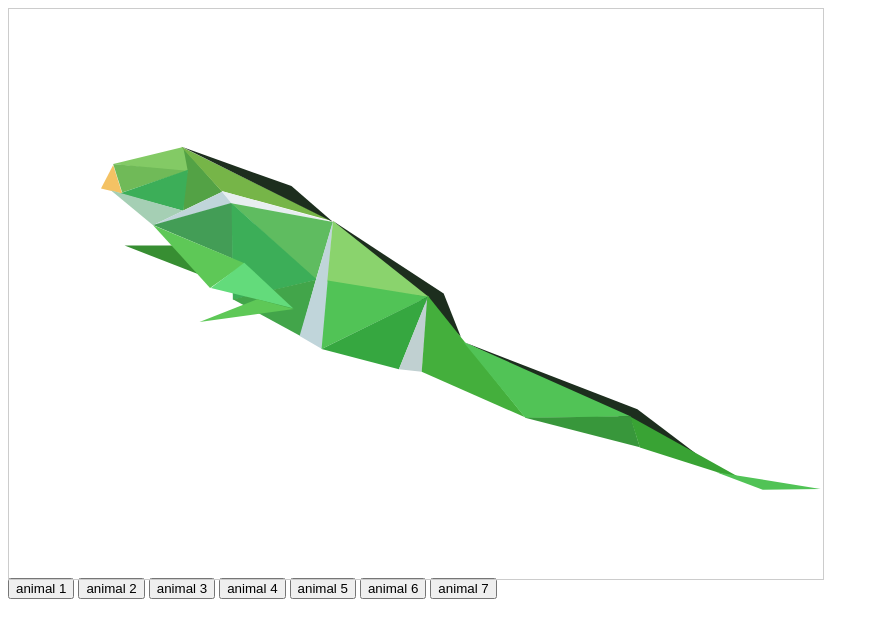
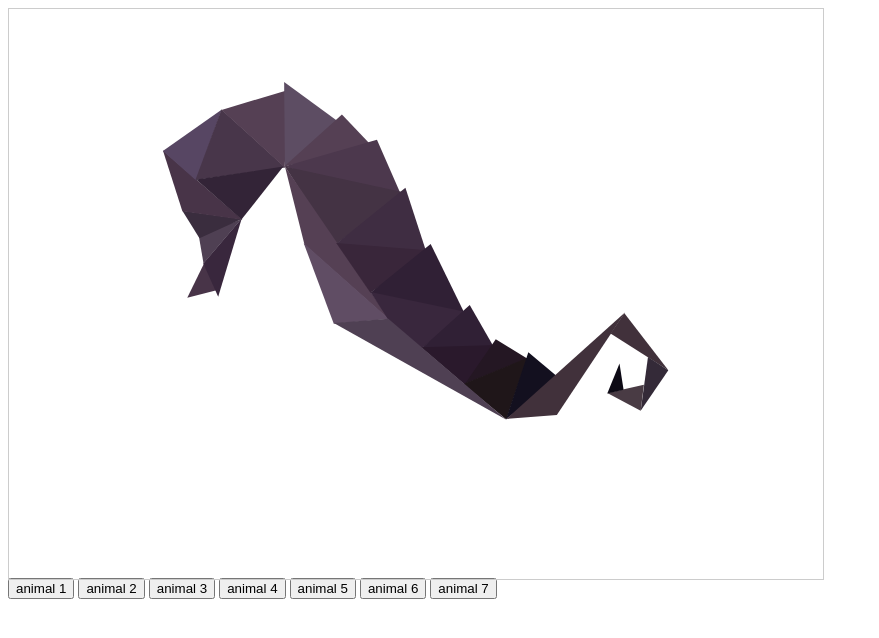
Before and after one commit to daialihexiaoniu/Code_demo, a website with bundled scripts: page src/inPieces/inPieces.html in a window 1280 px wide. Shown: the whole page, without its empty margins (0-879 px from the left). Built offline with nearby package versions, Linux system fonts and the light colour scheme.

Commit message:
add seahorse

```diff
--- a/src/inPieces/inPieces.html
+++ b/src/inPieces/inPieces.html
@@ -8,7 +8,7 @@
     <link rel="stylesheet" href="./inPieces.scss">
 </head>
 <body>
-    <div class="wrap pieces-wrap-9 J-wrap">
+    <div class="wrap pieces-wrap-10 J-wrap">
         <div class="shard-wrap">
             <div class="shard"></div>
         </div>
--- a/src/inPieces/inPieces.scss
+++ b/src/inPieces/inPieces.scss
@@ -1252,3 +1252,126 @@
         background-color: #51C356;
     }
 }
+
+.pieces-wrap-10 .shard-wrap {
+    &:nth-child(1) .shard {
+        clip-path: polygon(23.96% 44.643%, 21.9% 50.643%, 25.5% 49.357%);
+        background-color: #483448;
+    }
+    &:nth-child(2) .shard {
+        clip-path: polygon(23.86% 44.643%, 28.6% 36.7%, 25.7% 50.5%);
+        background-color: #39273D;
+    }
+    &:nth-child(3) .shard {
+        clip-path: polygon(23.3% 39.643%, 28.5% 36.929%, 23.9% 44.643%);
+        background-color: #4F4053;
+    }
+    &:nth-child(4) .shard {
+        clip-path: polygon(21.3% 35.4%, 28.6% 36.86%, 23.4% 40.214%);
+        background-color: #3A2D3E;
+    }
+    &:nth-child(5) .shard {
+        clip-path: polygon(18.9% 24.786%, 28.67% 36.99%, 21.3% 35.5%);
+        background-color: #483448;
+    }
+    &:nth-child(6) .shard {
+        clip-path: polygon(18.9% 24.929%, 26.15% 17.643%, 23% 30.071%);
+        background-color: #574663;
+    }
+    &:nth-child(7) .shard {
+        clip-path: polygon(22.9% 30%, 26.1% 17.643%, 33.95% 27.786%);
+        background-color: #48364A;
+    }
+    &:nth-child(8) .shard {
+        clip-path: polygon(23% 29.929%, 33.7% 27.643%, 28.56% 36.95%);
+        background-color: #332437;
+    }
+    &:nth-child(9) .shard {
+        clip-path: polygon(26.1% 17.7%, 34.3% 14.214%, 33.87% 27.8%);
+        background-color: #554054;
+    }
+    &:nth-child(10) .shard {
+        clip-path: polygon(33.8% 12.786%, 40.6% 19.929%, 33.9% 27.643%);
+        background-color: #5D4D63;
+    }
+    &:nth-child(11) .shard {
+        clip-path: polygon(33.8% 27.643%, 40.9% 18.5%, 44.7% 24.214%);
+        background-color: #554054;
+    }
+    &:nth-child(12) .shard {
+        clip-path: polygon(33.8% 27.643%, 45.2% 22.929%, 48.4% 33.357%);
+        background-color: #4C384D;
+    }
+    &:nth-child(13) .shard {
+        clip-path: polygon(33.9% 27.643%, 48.6% 32.214%, 40.1% 41.357%);
+        background-color: #443344;
+    }
+    &:nth-child(14) .shard {
+        clip-path: polygon(33.9% 27.643%, 46.9% 54.8%, 36.3% 41.357%);
+        background-color: #554054;
+    }
+    &:nth-child(15) .shard {
+        clip-path: polygon(40.2% 41.171%, 48.7% 31.357%, 51.4% 43.214%);
+        background-color: #3F2D42;
+    }
+    &:nth-child(16) .shard {
+        clip-path: polygon(40.2% 41.071%, 51.8% 42.357%, 44.4% 49.786%);
+        background-color: #39263A;
+    }
+    &:nth-child(17) .shard {
+        clip-path: polygon(44.4% 49.786%, 51.8% 41.214%, 56.2% 54.071%);
+        background-color: #302035;
+    }
+    &:nth-child(18) .shard {
+        clip-path: polygon(36.2% 41.071%, 46.7% 54.4%, 39.9% 55.2%);
+        background-color: #604D64;
+    }
+    &:nth-child(19) .shard {
+        clip-path: polygon(44.4% 49.643%, 56.3% 53.214%, 49.5% 60.929%);
+        background-color: #39273D;
+    }
+    &:nth-child(20) .shard {
+        clip-path: polygon(50.7% 59.5%, 56.6% 51.929%, 59.7% 59.643%);
+        background-color: #302035;
+    }
+    &:nth-child(21) .shard {
+        clip-path: polygon(50.6% 59.357%, 60% 58.929%, 56% 65.9%);
+        background-color: #2A192C;
+    }
+    &:nth-child(22) .shard {
+        clip-path: polygon(56% 65.786%, 59.8% 57.929%, 63.7% 61.357%);
+        background-color: #241723;
+    }
+    &:nth-child(23) .shard {
+        clip-path: polygon(55.8% 65.8%, 63.7% 61.2%, 61.1% 72%);
+        background-color: #1F1619;
+    }
+    &:nth-child(24) .shard {
+        clip-path: polygon(39.9% 55.071%, 46.6% 54.357%, 61.1% 72.071%);
+        background-color: #4F4053;
+    }
+    &:nth-child(25) .shard {
+        clip-path: polygon(61.05% 71.99%, 63.8% 60.214%, 67.5% 64.643%);
+        background-color: #13101F;
+    }
+    &:nth-child(26) .shard {
+        clip-path:  polygon(61.1% 71.929%, 75.7% 53.214%, 67.3% 71.214%);
+        background-color: #41313B;
+    }
+    &:nth-child(27) .shard {
+        clip-path: polygon(75.6% 53.357%, 81% 63.357%, 73.9% 56.929%);
+        background-color: #41313B;
+    }
+    &:nth-child(28) .shard {
+        clip-path: polygon(78.5% 61.071%, 81% 63.357%, 77.6% 70.5%);
+        background-color: #342A38;
+    }
+    &:nth-child(29) .shard {
+        clip-path: polygon(73.5% 67.357%, 78% 65.929%, 77.6% 70.5%);
+        background-color: #493B44;
+    }
+    &:nth-child(30) .shard {
+        clip-path: polygon(75% 62.214%, 75.5% 66.8%, 73.5% 67.45%);
+        background-color: #0D0A15;
+    }
+}
```
